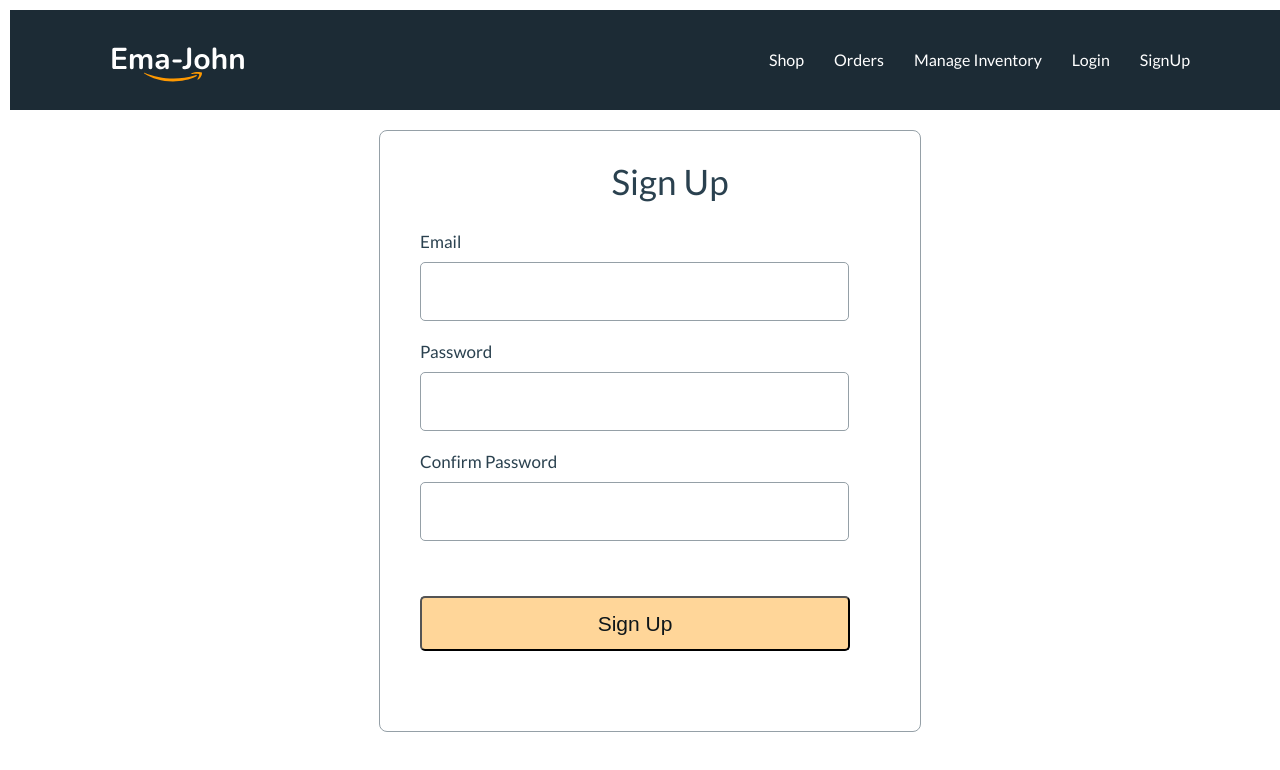
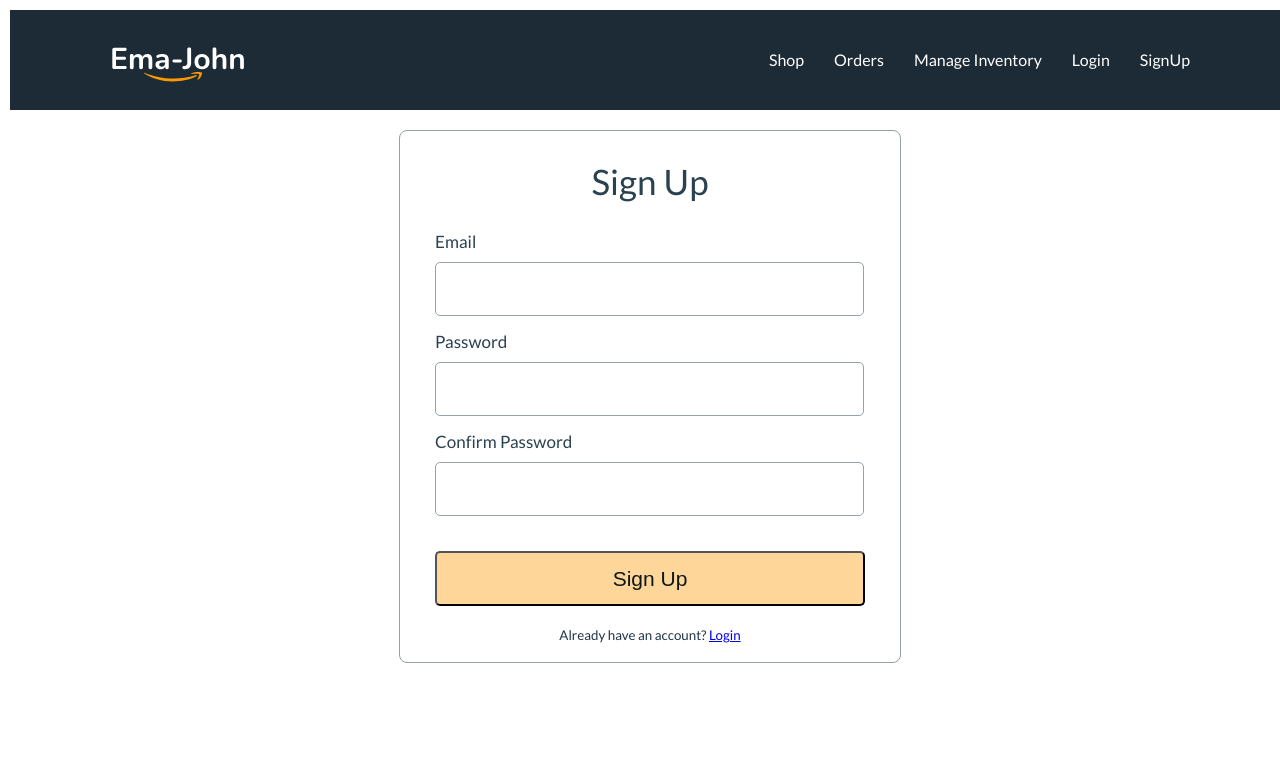
Before and after one commit to mrfhmd7/ema-john-simple, a React (Vite) app: page /signup in a window 1280 px wide. Shown: the top 770 px of the page. Built offline with nearby package versions, Linux system fonts and the light colour scheme.

Commit message:
modify in login and sign up form

```diff
--- a/src/components/Login/Login.css
+++ b/src/components/Login/Login.css
@@ -1,10 +1,10 @@
 .form-container {
      width: 500px;
-     height: 600px;
+     /* height: 600px; */
      margin: 20px auto;
      border-radius: 8px;
      border: 1px solid #95a0a7;
-     padding-left: 40px;
+     /* padding-left: 60px; */
 }
 
 .form-title {
@@ -17,7 +17,7 @@
 }
 
 .form-control {
-     margin-bottom: 20px;
+     margin-bottom: 15px;
 }
 
 .form-control label {
@@ -28,16 +28,18 @@
      font-weight: 400;
      line-height: normal;
      letter-spacing: 0.026px;
+     margin-left: 35px;
 }
 
 .form-control input {
      width: 415px;
-     height: 55px;
+     height: 50px;
      margin-top: 10px;
      font-size: large;
      padding-left: 10px;
      border-radius: 5px;
      border: 1px solid #95A0A7;
+     margin-left: 35px;
 }
 
 .btn-submit {
@@ -48,7 +50,8 @@
      color: #0E161A;
      font-size: 21px;
      cursor: pointer;
-     margin-top: 35px;
+     margin-top: 20px;
+     margin-left: 35px;
 }
 
 .btn-submit:hover{
--- a/src/components/Login/Login.jsx
+++ b/src/components/Login/Login.jsx
@@ -1,5 +1,6 @@
 import React from 'react';
 import './Login.css'
+import { Link } from 'react-router-dom';
 
 const Login = () => {
      return (
@@ -16,6 +17,9 @@ const Login = () => {
                     </div>
                     <input type="submit" value="Login " className="btn-submit" />
                </form>
+               <p className='sign-info'>
+                    <small>New to Ema-John? <Link to="/signup">Create New Account</Link></small>
+               </p>
           </div>
      );
 };
--- a/src/components/SignUp/SignUp.css
+++ b/src/components/SignUp/SignUp.css
@@ -0,0 +1,8 @@
+.text-error {
+     color: rgb(255, 0, .50);
+     margin-left: 35px;
+}
+
+.sign-info{
+     text-align: center;
+}
--- a/src/components/SignUp/SignUp.jsx
+++ b/src/components/SignUp/SignUp.jsx
@@ -1,11 +1,35 @@
-import React from 'react';
+import React, { useState } from 'react';
 import './SignUp.css'
+import { Link } from 'react-router-dom';
 
 const SignUp = () => {
+
+     const [error, setError] = useState('');
+
+     const handleSignUp = event => {
+          event.preventDefault();
+
+          const form = event.target;
+          const email = form.email.value;
+          const password = form.password.value;
+          const confirm = form.confirm.value;
+
+          // console.log(email, password, confirm);
+
+          if (password !== confirm) {
+               setError('Your password did not match');
+               return;
+          }
+          else if (password.length < 6) {
+               setError('Your password must be at least 6 characters');
+               return;
+          }
+     };
+
      return (
           <div className='form-container'>
                <h2 className="form-title">Sign Up</h2>
-               <form>
+               <form onSubmit={handleSignUp}>
                     <div className="form-control">
                          <label htmlFor="email">Email</label>
                          <input type="email" name="email" id="email" required />
@@ -15,11 +39,15 @@ const SignUp = () => {
                          <input type="password" name="password" id="password" required />
                     </div>
                     <div className="form-control">
-                         <label htmlFor="password">Confirm Password</label>
+                         <label htmlFor="confirm">Confirm Password</label>
                          <input type="password" name="confirm" id="confirm" required />
                     </div>
                     <input type="submit" value="Sign Up" className="btn-submit" />
                </form>
+               <p className='sign-info'>
+                    <small>Already have an account? <Link to="/login">Login</Link></small>
+               </p>
+               <p className='text-error'>{error}</p>
           </div>
      );
 };
```
